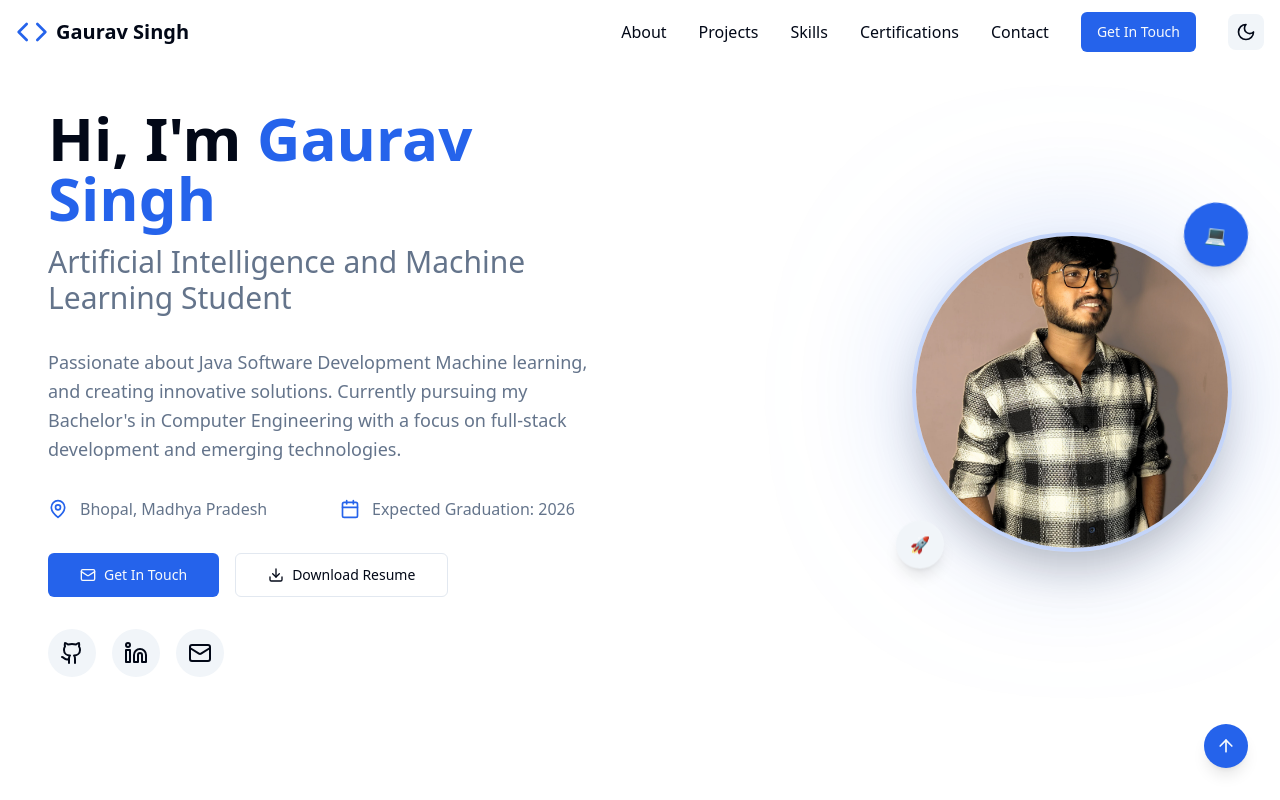
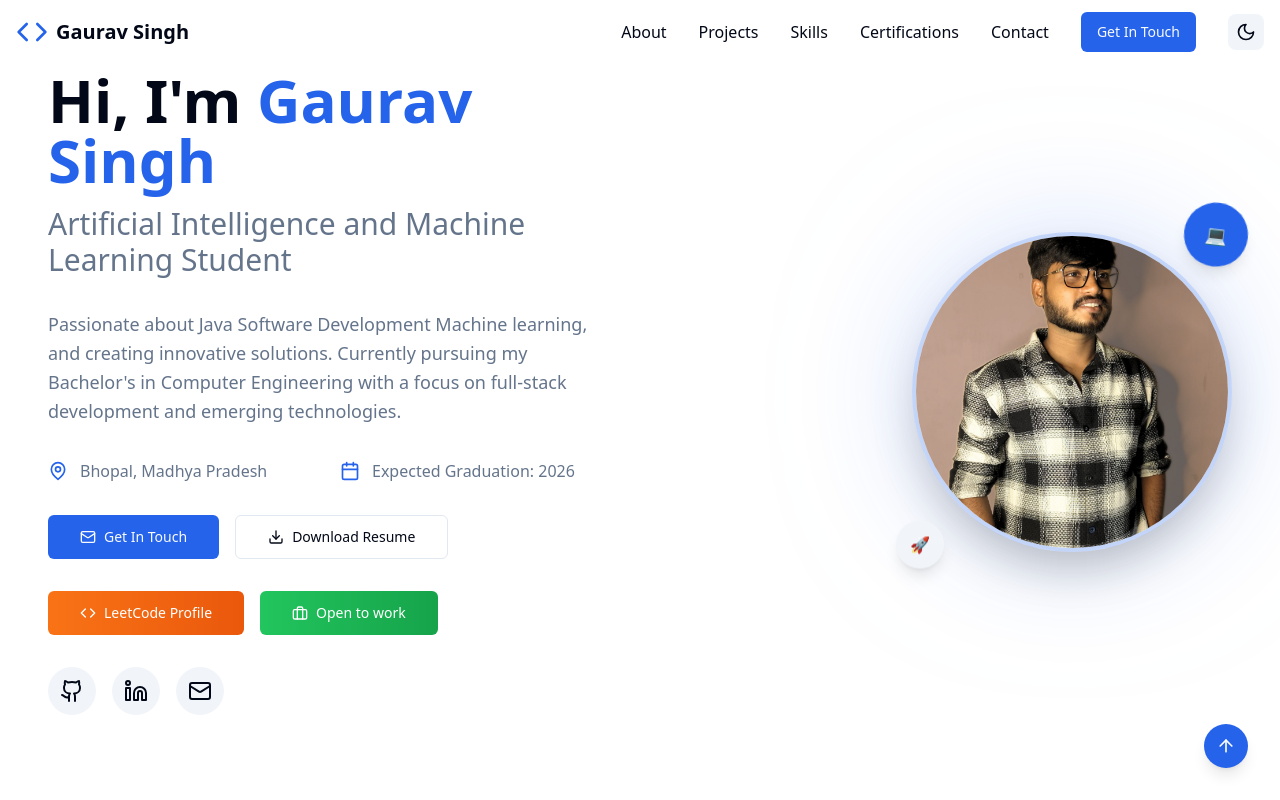
Before and after one commit to singh-gaurav04/gaurav_portfolio, a React (Vite) app: page / in a window 1280 px wide. Shown: the top 800 px of the page. Built offline with nearby package versions, Linux system fonts and the light colour scheme.

Commit message:
add leetcode button

```diff
--- a/src/components/Hero.jsx
+++ b/src/components/Hero.jsx
@@ -1,6 +1,6 @@
 import React from 'react'
 import { motion } from 'framer-motion'
-import { Download, Github, Linkedin, Mail, MapPin, Calendar } from 'lucide-react'
+import { Download, Github, Linkedin, Mail, MapPin, Calendar, Code, Briefcase } from 'lucide-react'
 import { Button } from './ui/button'
 import { portfolioData, animationVariants } from '../data/portfolioData'
 
@@ -80,6 +80,38 @@ const Hero = () => {
               >
                 <Download className="mr-2 h-4 w-4 group-hover:animate-bounce" />
                 Download Resume
+              </Button>
+            </motion.div>
+
+            {/* Additional Info Buttons */}
+            <motion.div
+              variants={itemVariants}
+              className="flex flex-col sm:flex-row gap-4"
+            >
+              <Button
+                variant="secondary"
+                size="lg"
+                className="bg-gradient-to-r from-orange-500 to-orange-600 hover:from-orange-600 hover:to-orange-700 text-white border-0"
+                onClick={() => window.open(social.Leetcode, '_blank')}
+              >
+                <Code className="mr-2 h-4 w-4" />
+                LeetCode Profile
+              </Button>
+              <Button
+                variant="secondary"
+                size="lg"
+                className="bg-gradient-to-r from-green-500 to-green-600 hover:from-green-600 hover:to-green-700 text-white border-0"
+                onClick={() => {
+                  if (personal.placementStatus.isPlaced == "Placed") {
+                    alert(`Placed at ${personal.placementStatus.company} as ${personal.placementStatus.role}`);
+                  } else {
+                    document.getElementById('contact')?.scrollIntoView({ behavior: 'smooth' });
+                  }
+
+                }}
+              >
+                <Briefcase className="mr-2 h-4 w-4" />
+                {personal.placementStatus.status}
               </Button>
             </motion.div>
 
--- a/src/data/portfolioData.js
+++ b/src/data/portfolioData.js
@@ -10,7 +10,13 @@ export const portfolioData = {
     email: "gaurav26lnct@gmail.com",
     phone: "+91 7479582593",
     profileImage: "/assets/images/profile.png",
-    resumeUrl: "/assets/documents/resume.pdf"
+    resumeUrl: "/assets/documents/resume.pdf",
+    placementStatus: {
+      isPlaced: true,
+      status: "Open to work",
+      company: "",
+      role: ""
+    }
   },
 
   // Social Media Links
```
